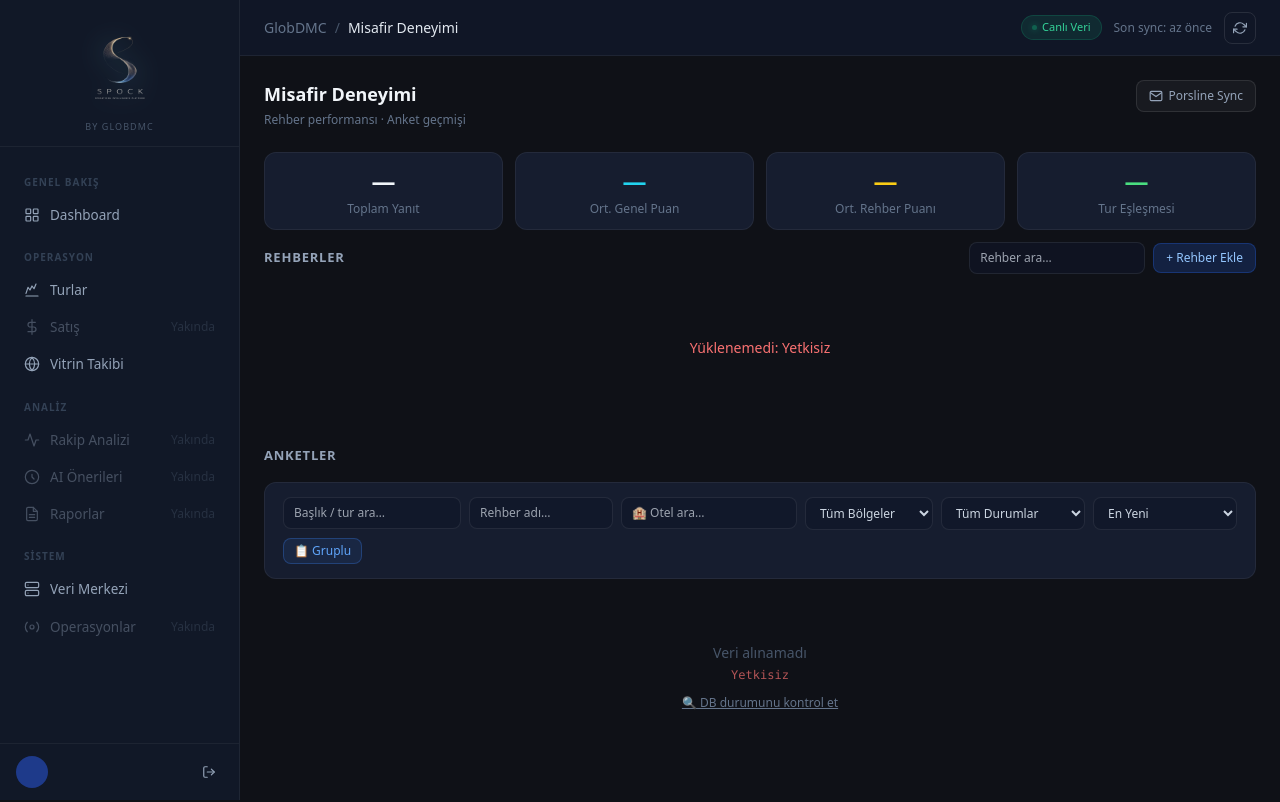
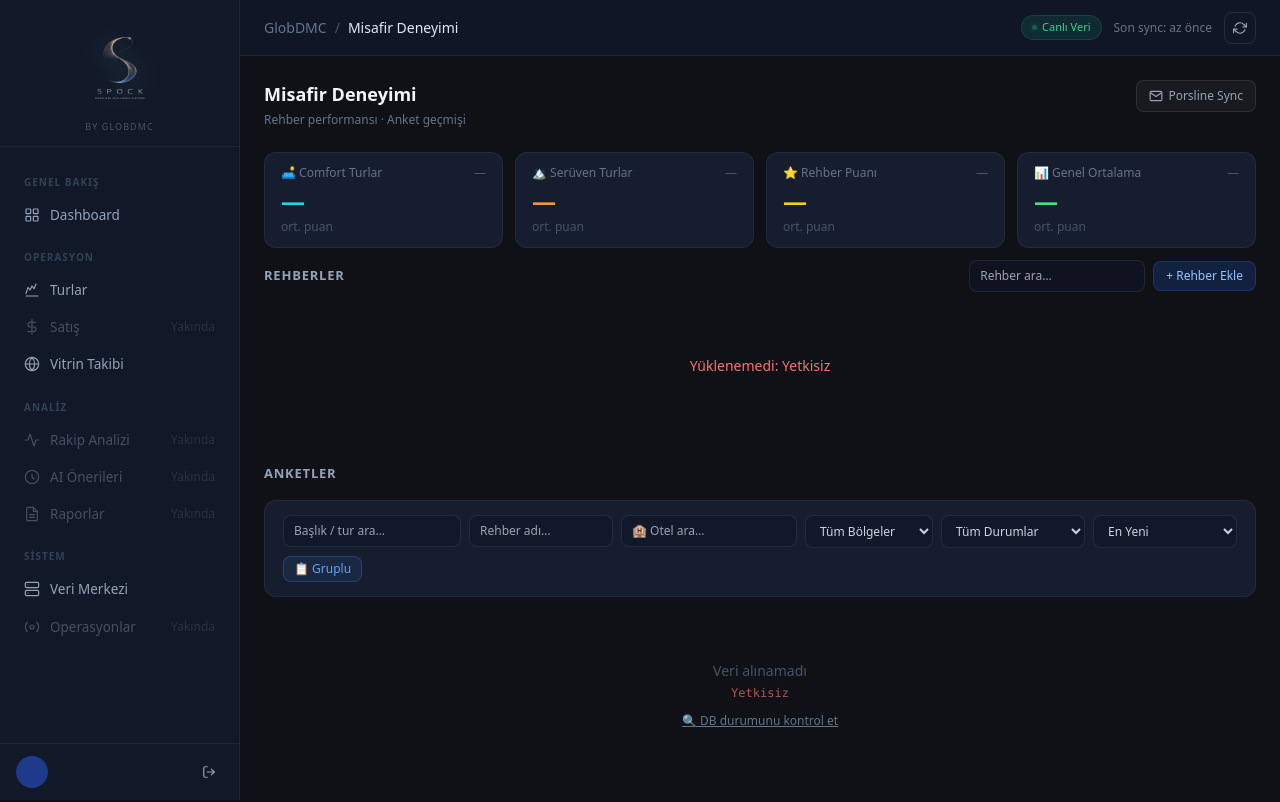
Before and after one commit to GLOBDMC/globdmcpanel, a FastAPI app: template templates/anketler.html in a window 1280 px wide. Run offline with FastAPI, Linux system fonts and the light colour scheme; the template is opened without the code that fills it, so the values that code supplies are empty; some libraries are stand-ins or nearby versions.

Commit message:
Stats bar: Comfort/Serüven tur ortalamaları + rehber puanı + genel ort.
- Backend: survey/stats endpoint'e comfort_puan/sayi ve seruven_puan/sayi eklendi
  (tur_adi LIKE '%comfort%' / '%serüven%' join ile turlar tablosundan)
- Frontend stats bar 4 kart:
  🛋️ Comfort Turlar — avg puan + yanıt sayısı
  🏔️ Serüven Turlar — avg puan + yanıt sayısı
  ⭐ Rehber Puanı   — avg puan + toplam yanıt
  📊 Genel Ortalama — avg puan + eşleşme yüzdesi
- Puan renginde dinamik threshold (≥4.5 yeşil, ≥3.5 sarı, <3.5 kırmızı)

Co-Authored-By: Claude Sonnet 4.6 <noreply@anthropic.com>

```diff
--- a/main.py
+++ b/main.py
@@ -1911,7 +1911,35 @@ def survey_stats(request: Request):
         except Exception:
             stats["toplam"] = 0
 
-    # ── 2. puan_detay JSONB kategori ortalamaları — ayrı try/except ─────────
+    # ── 2. Comfort / Serüven tur tipi ortalamaları ──────────────────────────
+    try:
+        with db_engine.connect() as conn:
+            tur_tip_row = conn.execute(text("""
+                SELECT
+                    ROUND(AVG(CASE WHEN LOWER(COALESCE(t.tur_adi, hs.tur_adi_ham)) LIKE '%comfort%'
+                                   THEN hs.genel_puan END)::numeric, 2)  AS comfort_puan,
+                    COUNT(CASE WHEN LOWER(COALESCE(t.tur_adi, hs.tur_adi_ham)) LIKE '%comfort%'
+                               THEN 1 END)                               AS comfort_sayi,
+                    ROUND(AVG(CASE WHEN LOWER(COALESCE(t.tur_adi, hs.tur_adi_ham)) LIKE '%serüven%'
+                                    OR LOWER(COALESCE(t.tur_adi, hs.tur_adi_ham)) LIKE '%seruven%'
+                                   THEN hs.genel_puan END)::numeric, 2)  AS seruven_puan,
+                    COUNT(CASE WHEN LOWER(COALESCE(t.tur_adi, hs.tur_adi_ham)) LIKE '%serüven%'
+                                OR LOWER(COALESCE(t.tur_adi, hs.tur_adi_ham)) LIKE '%seruven%'
+                               THEN 1 END)                               AS seruven_sayi
+                FROM historical_surveys hs
+                LEFT JOIN turlar t ON t.jt_kodu = hs.matched_jt_kodu
+                WHERE hs.match_status != 'rejected'
+            """)).fetchone()
+            if tur_tip_row:
+                import decimal as _dec
+                for k, v in dict(tur_tip_row._mapping).items():
+                    if isinstance(v, _dec.Decimal): stats[k] = float(v)
+                    elif v is None: stats[k] = None
+                    else: stats[k] = int(v) if k.endswith('_sayi') else float(v)
+    except Exception as exc:
+        logger.warning("survey_stats tur_tip sorgu hata: %s", exc)
+
+    # ── 3. puan_detay JSONB kategori ortalamaları — ayrı try/except ─────────
     try:
         with db_engine.connect() as conn:
             # puan_detay kolonu var mı?
--- a/templates/anketler.html
+++ b/templates/anketler.html
@@ -288,21 +288,41 @@ span.tur-pill.otel-link:hover { color: #60a5fa !important; border-color: rgba(96
 
 <!-- ── Stats bar ───────────────────────────────────────────────────────── -->
 <div class="grid grid-cols-2 md:grid-cols-4 gap-3 mb-3">
-    <div class="card text-center py-3">
-        <div class="text-2xl font-bold text-slate-100" id="stToplam">—</div>
-        <div class="text-xs text-slate-500 mt-1">Toplam Yanıt</div>
-    </div>
-    <div class="card text-center py-3">
-        <div class="text-2xl font-bold text-cyan-400" id="stOrtPuan">—</div>
-        <div class="text-xs text-slate-500 mt-1">Ort. Genel Puan</div>
-    </div>
-    <div class="card text-center py-3">
+    <!-- Comfort Turlar -->
+    <div class="card py-3 px-4">
+        <div class="flex items-center justify-between mb-1">
+            <span class="text-xs text-slate-500 font-medium">🛋️ Comfort Turlar</span>
+            <span class="text-xs text-slate-600" id="stComfortSayi">—</span>
+        </div>
+        <div class="text-2xl font-bold text-cyan-400" id="stComfortPuan">—</div>
+        <div class="text-xs text-slate-600 mt-0.5">ort. puan</div>
+    </div>
+    <!-- Serüven Turlar -->
+    <div class="card py-3 px-4">
+        <div class="flex items-center justify-between mb-1">
+            <span class="text-xs text-slate-500 font-medium">🏔️ Serüven Turlar</span>
+            <span class="text-xs text-slate-600" id="stSeruvenSayi">—</span>
+        </div>
+        <div class="text-2xl font-bold text-orange-400" id="stSeruvenPuan">—</div>
+        <div class="text-xs text-slate-600 mt-0.5">ort. puan</div>
+    </div>
+    <!-- Rehber Puanı -->
+    <div class="card py-3 px-4">
+        <div class="flex items-center justify-between mb-1">
+            <span class="text-xs text-slate-500 font-medium">⭐ Rehber Puanı</span>
+            <span class="text-xs text-slate-600" id="stToplam">—</span>
+        </div>
         <div class="text-2xl font-bold text-yellow-400" id="stRehberPuan">—</div>
-        <div class="text-xs text-slate-500 mt-1">Ort. Rehber Puanı</div>
-    </div>
-    <div class="card text-center py-3">
-        <div class="text-2xl font-bold text-green-400" id="stEslesen">—</div>
-        <div class="text-xs text-slate-500 mt-1">Tur Eşleşmesi</div>
+        <div class="text-xs text-slate-600 mt-0.5">ort. puan</div>
+    </div>
+    <!-- Genel Ortalama -->
+    <div class="card py-3 px-4">
+        <div class="flex items-center justify-between mb-1">
+            <span class="text-xs text-slate-500 font-medium">📊 Genel Ortalama</span>
+            <span class="text-xs text-slate-600" id="stEslesen">—</span>
+        </div>
+        <div class="text-2xl font-bold text-green-400" id="stOrtPuan">—</div>
+        <div class="text-xs text-slate-600 mt-0.5">ort. puan</div>
     </div>
 </div>
 
@@ -549,31 +569,52 @@ function showToast(msg, type = 'info') {
 // ─── Stats ───────────────────────────────────────────────────────────────────
 function _fmt(v) { return (v != null) ? parseFloat(v).toFixed(2) : '—'; }
 
+function _puanColor(v, elId) {
+    if (v == null) return;
+    const el = document.getElementById(elId);
+    if (!el) return;
+    el.style.color = v >= 4.5 ? '#34d399' : v >= 3.5 ? '#fbbf24' : '#f87171';
+}
+
 async function loadStats() {
     const d = await fetch('/api/survey/stats').then(r=>r.json()).catch(()=>({}));
     if (!d.ok) return;
     const s = d.stats || {};
 
-    document.getElementById('stToplam').textContent     = (s.toplam || 0).toLocaleString('tr');
-    document.getElementById('stOrtPuan').textContent    = _fmt(s.ort_puan);
-    document.getElementById('stRehberPuan').textContent = _fmt(s.ort_rehber_puan);
+    // ── Comfort Turlar ──────────────────────────────────────────────────────
+    const cp = s.comfort_puan != null ? parseFloat(s.comfort_puan) : null;
+    document.getElementById('stComfortPuan').textContent = cp != null ? cp.toFixed(2) : '—';
+    _puanColor(cp, 'stComfortPuan');
+    document.getElementById('stComfortSayi').textContent =
+        s.comfort_sayi != null ? `${s.comfort_sayi} yanıt` : '';
+
+    // ── Serüven Turlar ──────────────────────────────────────────────────────
+    const sp = s.seruven_puan != null ? parseFloat(s.seruven_puan) : null;
+    document.getElementById('stSeruvenPuan').textContent = sp != null ? sp.toFixed(2) : '—';
+    _puanColor(sp, 'stSeruvenPuan');
+    document.getElementById('stSeruvenSayi').textContent =
+        s.seruven_sayi != null ? `${s.seruven_sayi} yanıt` : '';
+
+    // ── Rehber Puanı ────────────────────────────────────────────────────────
+    const rp = s.ort_rehber_puan != null ? parseFloat(s.ort_rehber_puan) : null;
+    document.getElementById('stRehberPuan').textContent = rp != null ? rp.toFixed(2) : '—';
+    _puanColor(rp, 'stRehberPuan');
+    document.getElementById('stToplam').textContent =
+        s.toplam != null ? `${(s.toplam).toLocaleString('tr')} yanıt` : '';
+
+    // ── Genel Ortalama ──────────────────────────────────────────────────────
+    const gp = s.ort_puan != null ? parseFloat(s.ort_puan) : null;
+    document.getElementById('stOrtPuan').textContent = gp != null ? gp.toFixed(2) : '—';
+    _puanColor(gp, 'stOrtPuan');
     const pct = s.toplam ? Math.round((s.eslendi || 0) / s.toplam * 100) : 0;
-    document.getElementById('stEslesen').textContent    = s.toplam ? pct + '%' : '—';
-
-    // Kategori puanları — Otel / Otobüs / Şoför / Program
-    const katMap = {
-        stOtel:   s.ort_otel,
-        stOtobus: s.ort_otobus,
-        stSofor:  s.ort_sofor,
-        stProgram:s.ort_program,
-    };
+    document.getElementById('stEslesen').textContent = s.toplam ? pct + '% eşleşti' : '';
+
+    // ── Kategori puanları (alt bar) ─────────────────────────────────────────
+    const katMap = { stOtel: s.ort_otel, stOtobus: s.ort_otobus, stSofor: s.ort_sofor, stProgram: s.ort_program };
     let hasKat = false;
     for (const [id, val] of Object.entries(katMap)) {
         const el = document.getElementById(id);
-        if (el) {
-            el.textContent = _fmt(val);
-            if (val != null && val !== 0) hasKat = true;
-        }
+        if (el) { el.textContent = _fmt(val); if (val != null && val !== 0) hasKat = true; }
     }
     const katWrap = document.getElementById('kategoriPuanlar');
     if (katWrap) katWrap.classList.toggle('hidden', !hasKat);
```
